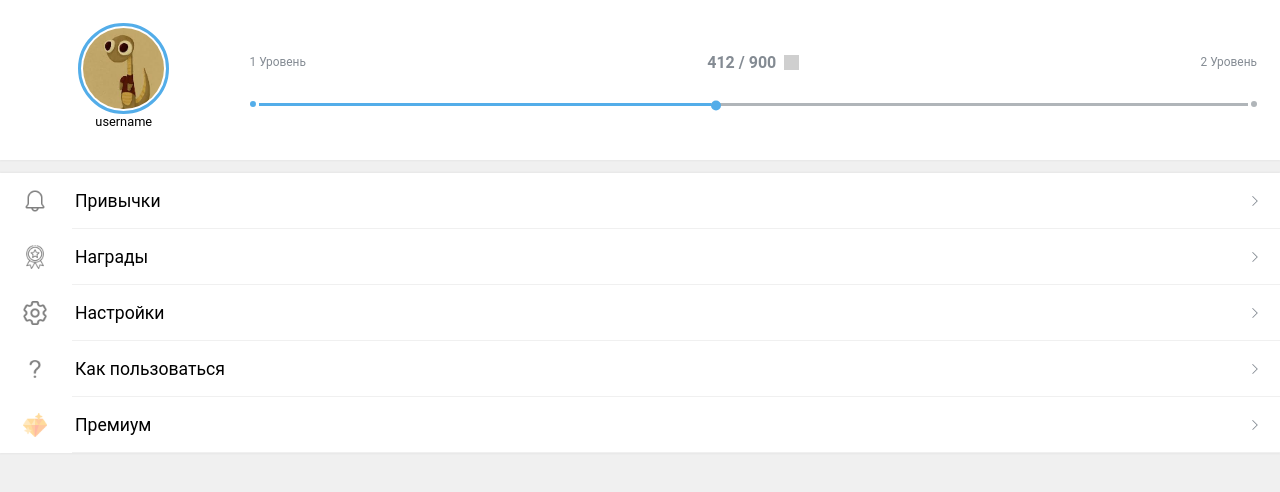
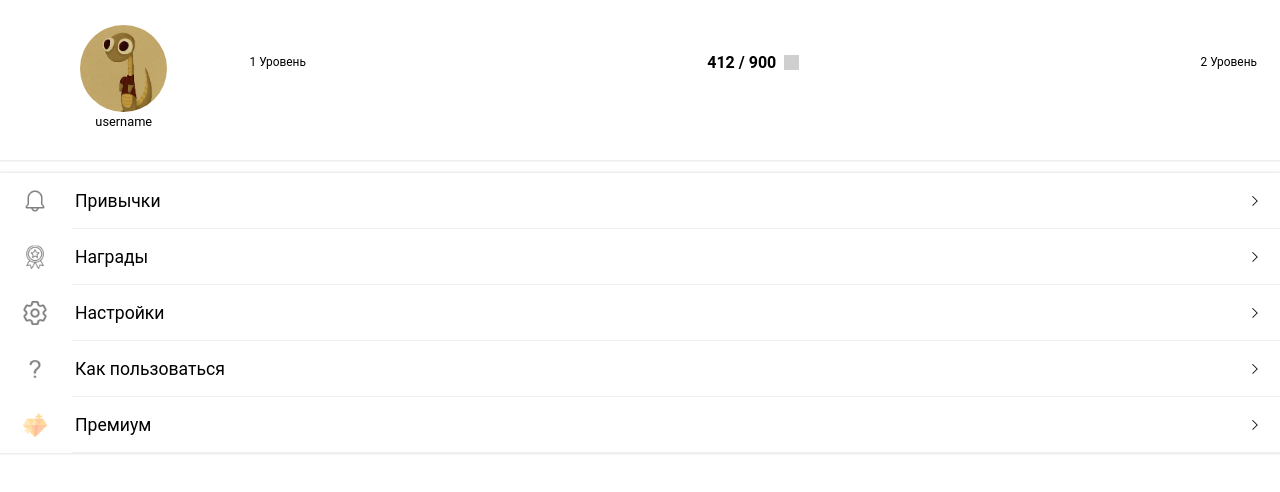
Before and after one commit to Lolitron-0/habits-webapp, a Nuxt app: page / in a window 1280 px wide. Shown: the top 492 px of the page. Built offline with nearby package versions, Linux system fonts and the light colour scheme; grey boxes are pictures that could not be loaded.

Commit message:
tg colors

```diff
--- a/app.vue
+++ b/app.vue
@@ -31,13 +31,15 @@ import "assets/css/shared.css"
   transform: scale(0.85);
 }
 
-html, body {
-  background-color: var(--tg-background);
+html,
+body {
+  background-color: var(--tg-theme-secondary-bg-color);
   overflow-x: hidden;
   margin: 0;
+  font-family: "Roboto", -apple-system, BlinkMacSystemFont, "Apple Color Emoji", "Segoe UI", Oxygen, Ubuntu, Cantarell, "Fira Sans", "Droid Sans", "Helvetica Neue", sans-serif;
 }
 
-.link{
+.link {
   text-decoration: none;
   color: unset;
 }
--- a/assets/css/shared.css
+++ b/assets/css/shared.css
@@ -1,12 +1,3 @@
-:root {
-    --tg-primary: #53ade9;
-    --tg-inactive: #b0b5b9;
-    --tg-text: black;
-    --tg-secondary: #848b93;
-    --tg-background: #F0F0F0;
-    --tg-hover: #ebebeb;
-    --tg-active: #d8d8d8;
+ :root {
     --tg-shadow: #e7e7e7;
-    --tg-body: white;
-    font-family: "Roboto", -apple-system, BlinkMacSystemFont, "Apple Color Emoji", "Segoe UI", Oxygen, Ubuntu, Cantarell, "Fira Sans", "Droid Sans", "Helvetica Neue", sans-serif;
 }
--- a/components/Header.vue
+++ b/components/Header.vue
@@ -45,7 +45,7 @@ export default {
 
 <style>
 .header {
-    background-color: var(--tg-body);
+    background-color: var(--tg-theme-bg-color);
     width: 100%;
     height: 20vh;
     min-height: 100px;
@@ -76,7 +76,7 @@ export default {
 }
 
 .point-left {
-    background-color: var(--tg-primary);
+    background-color: var(--tg-theme-button-color);
     border-radius: 100%;
     height: 6px;
     aspect-ratio: 1;
@@ -84,7 +84,7 @@ export default {
 
 
 .point-right {
-    background-color: var(--tg-inactive);
+    background-color: var(--tg-theme-hint-color);
     border-radius: 100%;
     height: 6px;
     aspect-ratio: 1;
@@ -95,16 +95,16 @@ export default {
     display: block;
     width: 100%;
     height: 3px;
-    background: var(--tg-inactive);
+    background: var(--tg-theme-hint-color);
 }
 
 .bar-filled {
-    background: var(--tg-primary);
+    background: var(--tg-theme-button-color);
     height: 100%;
 }
 
 .point-indicator {
-    background-color: var(--tg-primary);
+    background-color: var(--tg-theme-button-color);
     border-radius: 100%;
     position: relative;
     left: 100%;
@@ -120,7 +120,7 @@ export default {
 }
 
 .header-text {
-    color: var(--tg-secondary);
+    color: var(--tg-theme-hint-color);
     font-size: 11.9px;
     font-weight: 400;
     letter-spacing: 0;
@@ -139,7 +139,7 @@ export default {
 }
 
 .header-title {
-    color: var(--tg-secondary);
+    color: var(--tg-theme-accent-text-color);
     font-size: 12pt;
     font-weight: 700;
 }
--- a/components/Menu.vue
+++ b/components/Menu.vue
@@ -31,7 +31,7 @@ export default {
 
 <style>
 .menu {
-    background-color: var(--tg-body);
+    background-color: var(--tg-theme-bg-color);
     box-shadow: 0px 0px 2px 1px var(--tg-shadow);
 
     display: flex;
--- a/components/MenuItem.vue
+++ b/components/MenuItem.vue
@@ -23,7 +23,6 @@ export default {
     props: ["icon"]
 };
 </script>
-https://habits-webapp-five.vercel.app/
 <style>
 .menu-item {
     position: relative;
@@ -50,11 +49,11 @@ https://habits-webapp-five.vercel.app/
 }
 
 .menu-item:hover {
-    background-color: var(--tg-hover);
+    filter: brightness(0.9);
 }
 
 .menu-item:active {
-    background-color: var(--tg-active);
+    filter: brightness(0.7);
 }
 
 .menu-item .icon {
@@ -74,7 +73,7 @@ https://habits-webapp-five.vercel.app/
 .menu-item .arrow {
     aspect-ratio: 1;
     width: 10px;
-    fill: var(--tg-secondary);
+    fill: var(--tg-theme-hint-color);
     margin-left: auto;
     margin-right: 20px;
 }
--- a/components/UserPfp.vue
+++ b/components/UserPfp.vue
@@ -34,7 +34,7 @@ export default {
     height: 80%;
 
     border-radius: 50%;
-    border: var(--tg-primary) solid 3px;
+    border: var(--tg-theme-button-color) solid 3px;
     box-sizing: border-box;
     padding: 2px;
 }
--- a/nuxt.config.ts
+++ b/nuxt.config.ts
@@ -2,6 +2,9 @@
 export default defineNuxtConfig({
   devtools: { enabled: true },
   app: {
-    pageTransition: { name: 'slide', mode: 'out-in' }
+    pageTransition: { name: 'slide', mode: 'out-in' },
+    head: {
+      script: [{ src: "https://telegram.org/js/telegram-web-app.js" }],
+    },
   },
 })
```
Also changed, not shown: public/cloud-rain-alt-svgrepo-com.svg (added).
